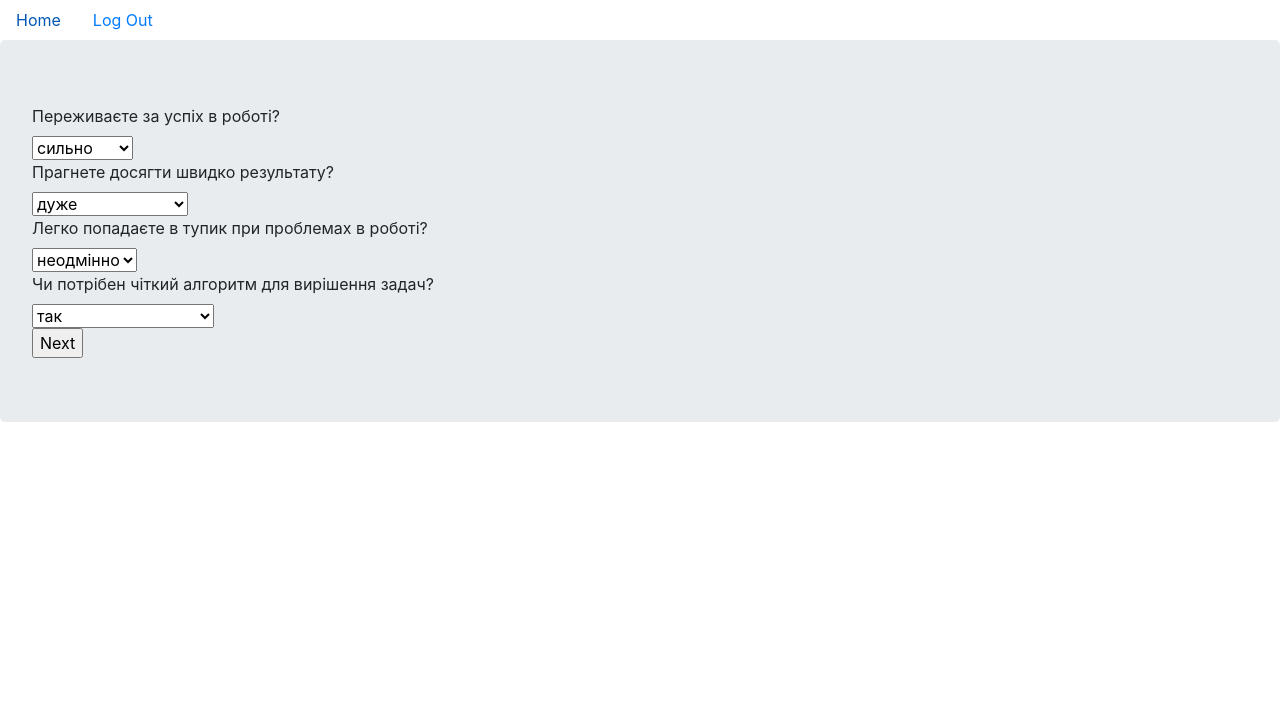
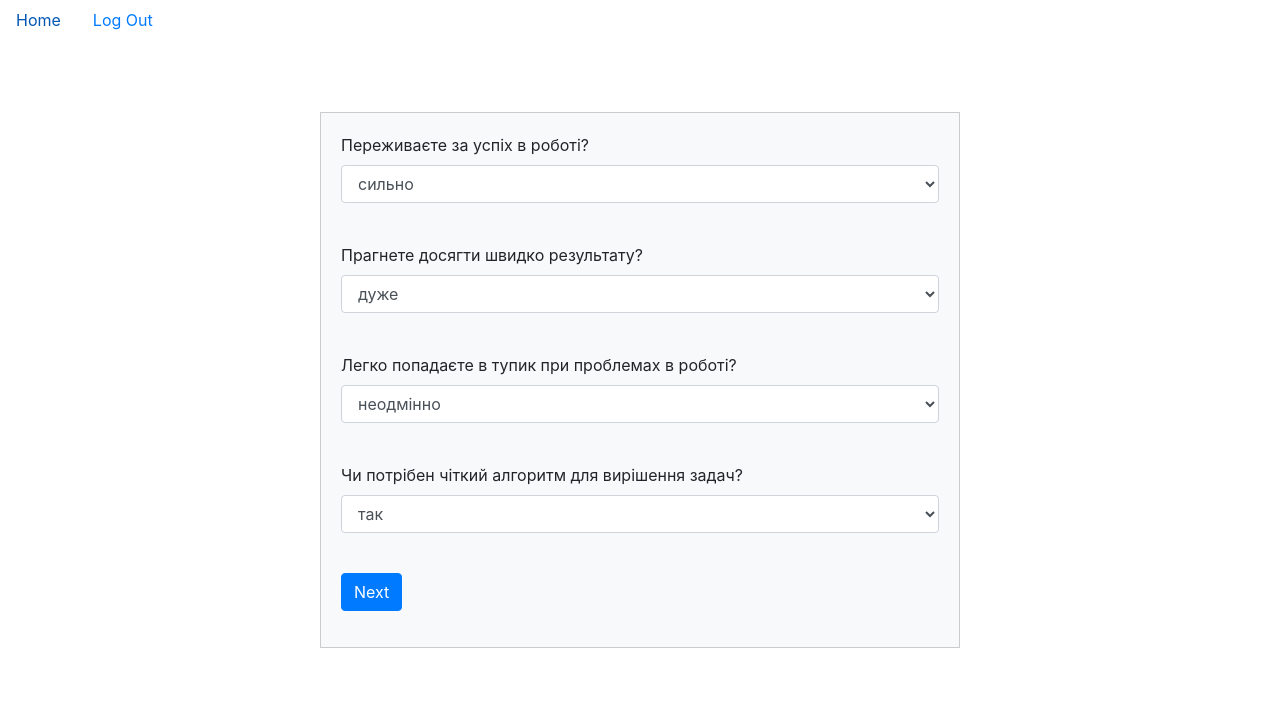
Before and after one commit to Mykhailo20/AI_ML, a Flask app: page /quiz/novice in a window 1280 px wide. Shown: the top 719 px of the page. Run offline with Flask 3, Linux system fonts and the light colour scheme; the visitor is signed in with stand-in values (Sample User, id 1); some libraries are stand-ins or nearby versions.

Commit message:
feat: add styles to forms

```diff
--- a/lab1/app.py
+++ b/lab1/app.py
@@ -52,21 +52,6 @@ def register():
         return redirect(url_for('login'))
     return render_template('register.html', form=form)
 
-"""
-@app.route('/quiz_novice', methods=["GET", "POST"])
-@login_required
-def quiz_novice():
-    form = NoviceForm()
-    if form.validate_on_submit():
-        q1_answer = form.q1_choice.data
-        q2_answer = form.q2_choice.data
-        q3_answer = form.q3_choice.data
-        q4_answer = form.q4_choice.data
-        print(f"q1_answer = {q1_answer}; q2_answer={q2_answer}; q3_answer={q3_answer}; q4_answer={q4_answer}")
-        return redirect(url_for('quiz_adv_beginner'))
-    return render_template('quiz.html', form=form, block="Novice")
-"""
-
 @app.route('/quiz/<block>', methods=["GET", "POST"])
 @login_required
 def quiz(block):
@@ -77,7 +62,6 @@ def quiz(block):
 
     form = blocks_forms[block]
     if form.validate_on_submit():
-        print(f"\nblock = {block}")
         if block != "novice":
             # Get last quiz
             quiz = Quiz.query.all()[-1]
@@ -125,14 +109,37 @@ def quiz_results():
         print(f"answer.question_no={answer.question_no}, answer.answer_score = {answer.answer_score}\n")
 
     quiz_answers_block = {}
+    general_score = 0
+    programmer_level = {
+        'level': 'Новачок',
+        'description': 'Новачок (Novice). Новачки дуже переживають за свою успішність; їх досвіду замало, щоб повести їх у правильному напрямку і вони не знають чи їх вчинки будуть правильними. Новачки зазвичай не хочуть вчитися, зате хочуть досягти миттєвого результату. Вони не знають як реагувати на помилки і тому легко збиваються з пантелику, коли щось іде “не так”. Зате вони можуть бути досить ефективними, коли їм дати набір контекстно незалежних правил у формі “у випадку ХХХ, роби УУУ”. Іншими словами їм необхідний рецепт або алгоритм.'
+    }
     for answer in quiz_answers:
         block_name = answer.block_name
         if block_name not in quiz_answers_block:
             quiz_answers_block[block_name] = {'question_nos': [], 'answer_scores': []}
+        general_score += answer.answer_score
         quiz_answers_block[block_name]['question_nos'].append(answer.question_no)
         quiz_answers_block[block_name]['answer_scores'].append(answer.answer_score)
 
-    return render_template("quiz_results.html", quiz_answers_block_dict=quiz_answers_block)
+    if (general_score > 16) and (general_score <= 32):
+        programmer_level['level'] = 'Твердий початківець'
+        programmer_level['description'] = 'Тверді початківці починають вже потроху відступати від фіксованих правил. Вони можуть спробувати якісь задачі самостійно, але у них все ще є труднощі із усуненням проблем, які виникають. Початківці можуть скористатись порадами в правильному контексті, врахувавши свій досвід подібних ситуацій, але ледь-ледь. І хоч вони вже починають формулювати якісь загальні принципи, вони все ще не бачать “всієї картини”. Якщо спробувати надати їм ширший контекст – вони відмахнуться від нього як від недоречного.'
+
+    elif (general_score > 32) and (general_score <= 48):
+        programmer_level['level'] = 'Компетентний'
+        programmer_level['description'] = 'Компетентні будують правильні моделі проблемної області та ефективно нею користуються. Здатні усувати проблеми з якими раніше не стикались. Про людей на цьому рівні часто кажуть, що вони “мають ініціативу”. Вони можуть вчити новачків і не задовбують експертів. Щоправда їм ще бракує досвіду аби вдало розставити пріоритети при рішенні задач. Власне кажучи, саме з цього рівня людину можна вже назвати інженером – компетентні вирішують задачі, а не працюють за алгоритмом.'
+
+    elif (general_score > 48) and (general_score <= 64):
+        programmer_level['level'] = 'Досвідчений'
+        programmer_level['description'] = 'Досвідченим необхідна “повна картина” проблемної області, адже вони хочуть розуміти весь концепт. Вони роблять значний прорив в рамках моделі братів Дрейфус, адже постійно оцінюють виконану роботу і переглядають свої підходи, аби наступного разу бути ще ефективнішими. Вони також можуть навчатись використовуючи чужий досвід. І найголовніше – вони завжди беруть до уваги контекст задачі. Якщо повернутись до програмування, то чудовий приклад ілюстрації – це використання патернів проектування. Лише досвідчені використовують їх виключно там де треба, а не бездумно і повсюдно, бо це круто і модно.'
+
+    elif (general_score > 64) and (general_score <= 80):
+        programmer_level['level'] = 'Експерт'
+        programmer_level['description'] = 'Експерти – основне джерело знань та інформації в будь-якій сфері. Вони безперестану шукають все кращі і кращі методи роботи. Вони завжди застосовують весь свій велетенський багаж знань у правильному контексті. Вони пишуть книжки, статті та проводять семінари. Це сучасні чаклуни. Експерти керуються інтуїцією . Доктор Хаус, який з одного погляду на пацієнта (або взагалі на його медичну картку) міг поставити діагноз – типовий приклад експерта. Експерти працюють за допомогою несвідомого “порівняння з взірцем” (“pattern matching”) у базі свого досвіду. От тільки проблема в тому, що функція “порівняння з взірцем” асинхронна і знаходиться в частині мозку, яка не підконтрольна свідомості.'
+
+    return render_template("quiz_results.html", quiz_answers_block_dict=quiz_answers_block,
+                           general_score=general_score, programmer_level=programmer_level)
 
 
 if __name__ == '__main__':
--- a/lab1/main_project/templates/home.html
+++ b/lab1/main_project/templates/home.html
@@ -4,10 +4,9 @@
     {% if current_user.is_authenticated %}
         <h2>Welcome, {{ current_user.username }}!</h2>
         <p>Would you like to take the Dreyfuss Skills Model to assess your programmer skills?</p>
-        <!--<a href="{{ url_for('quiz', block='novice') }}" class="btn btn-primary">Start Quiz</a> -->
-        <a href="{{ url_for('quiz_results') }}" class="btn btn-primary">Start Quiz</a>
+        <a href="{{ url_for('quiz', block='novice') }}" class="btn btn-primary">Start Quiz</a>
     {% else %}
-        <p>Please login or register!</p>
+        <h2>Please login or register!</h2>
     {% endif %}
 </div>
 {% endblock %}
--- a/lab1/main_project/templates/quiz.html
+++ b/lab1/main_project/templates/quiz.html
@@ -1,26 +1,72 @@
 {% extends "base.html" %}
 {% block content %}
-<div class="jumbotron">
-    <form method="post">
+<div class="quiz-container">
+    <form method="post" class="quiz-form">
         {{ form.hidden_tag() }}
 
         {% if block == "novice" %}
-            {{ form.q1_choice.label }}<br> {{ form.q1_choice() }}<br>
-            {{ form.q2_choice.label }}<br> {{ form.q2_choice() }}<br>
-            {{ form.q3_choice.label }}<br> {{ form.q3_choice() }}<br>
-            {{ form.q4_choice.label }}<br> {{ form.q4_choice() }}<br>
-            {{ form.submit_next() }}
+            <div class="form-group">
+                {{ form.q1_choice.label }}<br> {{ form.q1_choice(class="form-control") }}<br>
+            </div>
+            <div class="form-group">
+                {{ form.q2_choice.label }}<br> {{ form.q2_choice(class="form-control") }}<br>
+            </div>
+            <div class="form-group">
+                {{ form.q3_choice.label }}<br> {{ form.q3_choice(class="form-control") }}<br>
+            </div>
+            <div class="form-group">
+                {{ form.q4_choice.label }}<br> {{ form.q4_choice(class="form-control") }}<br>
+            </div>
+            <div class="form-group">
+                {{ form.submit_next(class="btn btn-primary") }}
+            </div>
+
         {% elif block == "expert" %}
-            {{ form.q1_choice.label }}<br> {{ form.q1_choice() }}<br>
-            {{ form.q2_choice.label }}<br> {{ form.q2_choice() }}<br>
-            {{ form.q3_choice.label }}<br> {{ form.q3_choice() }}<br>
-            {{ form.submit() }}
+            <div class="form-group">
+                {{ form.q1_choice.label }}<br> {{ form.q1_choice(class="form-control") }}<br>
+            </div>
+            <div class="form-group">
+                {{ form.q2_choice.label }}<br> {{ form.q2_choice(class="form-control") }}<br>
+            </div>
+            <div class="form-group">
+                {{ form.q3_choice.label }}<br> {{ form.q3_choice(class="form-control") }}<br>
+            </div>
+            <div class="form-group">
+                {{ form.submit(class="btn btn-primary") }}
+            </div>
         {% else %}
-            {{ form.q1_choice.label }}<br> {{ form.q1_choice() }}<br>
-            {{ form.q2_choice.label }}<br> {{ form.q2_choice() }}<br>
-            {{ form.q3_choice.label }}<br> {{ form.q3_choice() }}<br>
-            {{ form.submit_next() }}
+            <div class="form-group">
+                {{ form.q1_choice.label }}<br> {{ form.q1_choice(class="form-control") }}<br>
+            </div>
+            <div class="form-group">
+                {{ form.q2_choice.label }}<br> {{ form.q2_choice(class="form-control") }}<br>
+            </div>
+            <div class="form-group">
+                {{ form.q3_choice.label }}<br> {{ form.q3_choice(class="form-control") }}<br>
+            </div>
+            <div class="form-group">
+                {{ form.submit_next(class="btn btn-primary") }}
+            </div>
         {% endif %}
     </form>
 </div>
+
+
+<style>
+    .quiz-container {
+        display: flex;
+        justify-content: center;
+        align-items: center;
+        height: 85vh;
+        margin: 0;
+    }
+
+    .quiz-form {
+        width: 50%;
+        margin: 0 auto;
+        border: 1px solid #ccc;
+        padding: 20px;
+        background-color: #f8f9fa;
+    }
+</style>
 {% endblock %}
--- a/lab1/main_project/templates/quiz_results.html
+++ b/lab1/main_project/templates/quiz_results.html
@@ -1,11 +1,11 @@
 {% extends "base.html" %}
 {% block content %}
 <div class="overall-result">
-    <h2>Загальний результат тесту становить {{ score_number }}</h2>
-    <h3>{{ current_user.username }}, Ви {{ programmer_level }}<h3>
+    <h2>Загальний результат тесту становить {{ general_score }}</h2>
+    <h3>{{ current_user.username }}, Ви {{ programmer_level['level'] }}<h3>
 </div>
 <div class="result-description">
-    <p>{{ programmer_level_description }}</p>
+    <p>{{ programmer_level['description'] }}</p>
 </div>
 
 <div class="chart-container">
```
Also changed, not shown: lab1/main_project/templates/login.html (+35 -5 lines), lab1/main_project/templates/register.html (+38 -6 lines), lab1/main_project/forms.py (line endings or trailing spaces), 1 other file.
